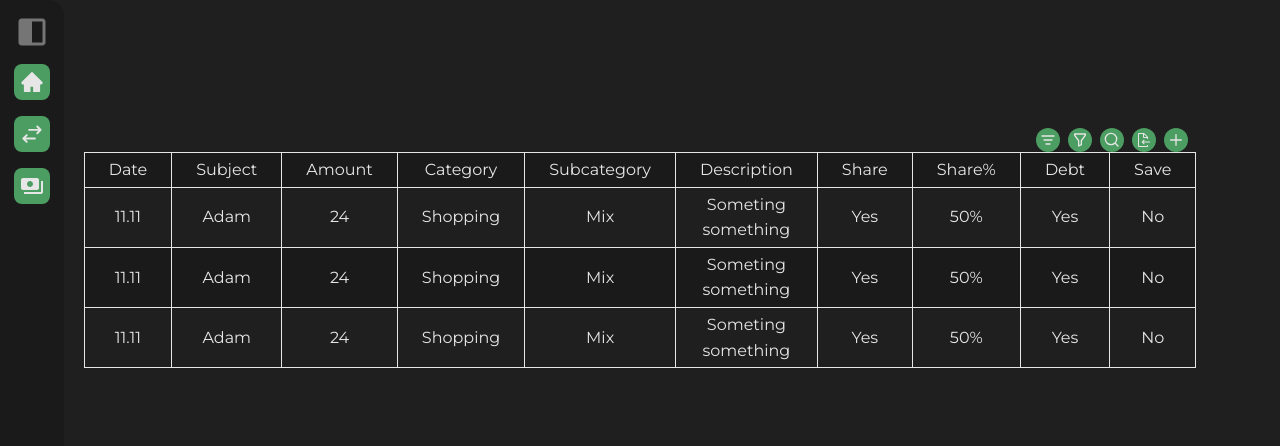
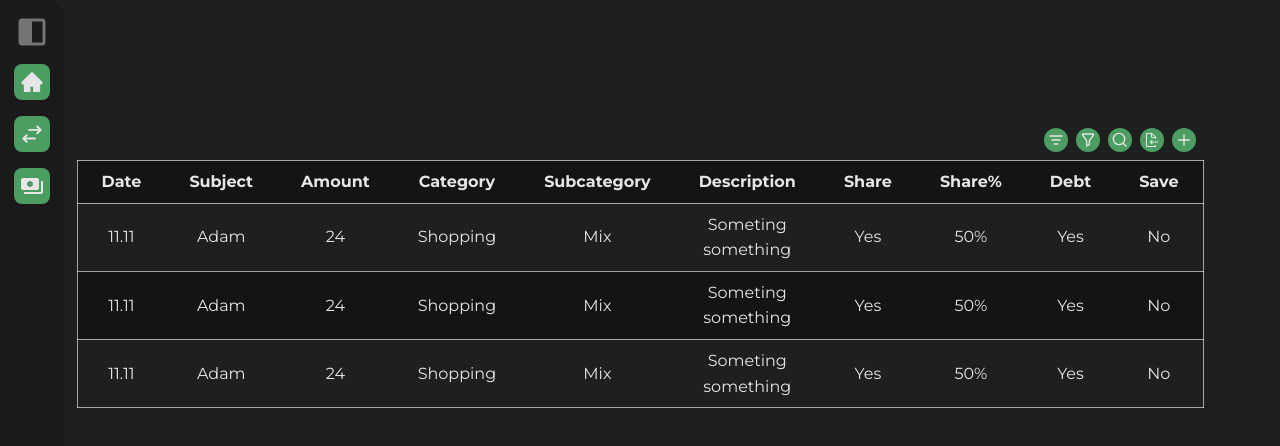
Before and after one commit to Haskuaer/personal_finance_app, a React (Vite) app in the folder client/: page / in a window 1280 px wide. Shown: the top 446 px of the page. Built offline with nearby package versions, Linux system fonts and the light colour scheme.

Commit message:
Changed styles for table

```diff
--- a/client/src/index.css
+++ b/client/src/index.css
@@ -15,8 +15,9 @@
   --color-primary-hover: #377347;
   --color-accent-dark: #1A1A1A;
   --color-accent-dark2: #141414;
+  --color-accent-light: #e6e6e6ad;
   --color-bg: #1F1F1F;
-  --color-text: #E6E6E6;
+  --color-text: #e6e6e6;
 
   /* Spacing */
   --xs: 4px;
@@ -78,5 +79,6 @@ a {
   flex-direction: column;
   justify-content: center;
   align-items: center;
+  gap: var(--sm);
   margin: var(--margin);
 }
--- a/client/src/pages/Transactions/components/TransactionsTable/TransactionsTable.module.css
+++ b/client/src/pages/Transactions/components/TransactionsTable/TransactionsTable.module.css
@@ -4,15 +4,19 @@
 }
 
 .transactionsTable thead {
+    background-color: var(--color-primary-hover);
+    font-weight: bold;
+}
+
+.transactionsTable tr {
+    border: 1px solid var(--color-accent-light);
+}
+
+.transactionsTable tr:nth-child(odd){
     background-color: var(--color-accent-dark2);
 }
 
-.transactionsTable tr:nth-child(odd){
-    background-color: var(--color-accent-dark);
+.transactionsTable tr td {
+    padding: var(--sm) var(--lg);
+    text-align: center;
 }
-
-.transactionsTable tr td {
-    padding: var(--xs) var(--lg);
-    text-align: center;
-    border: 1px solid var(--color-text);
-}
```
